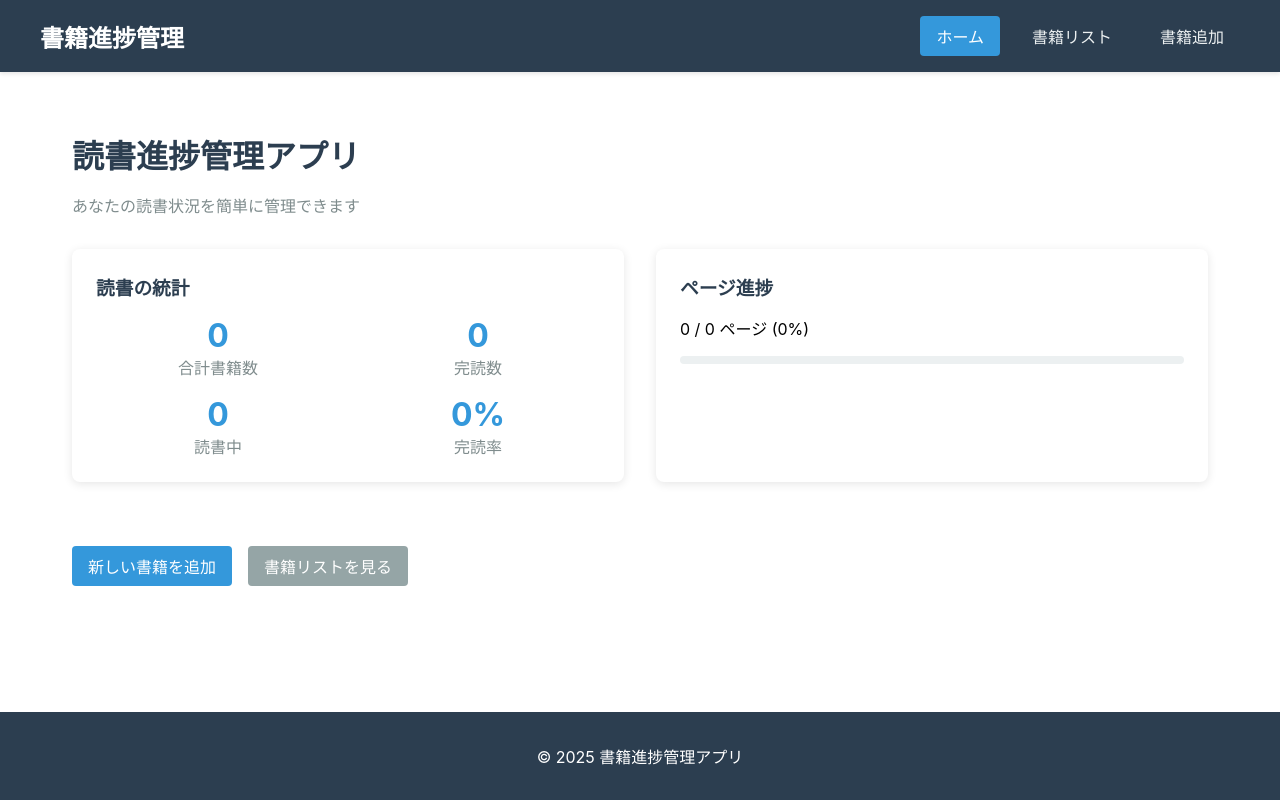
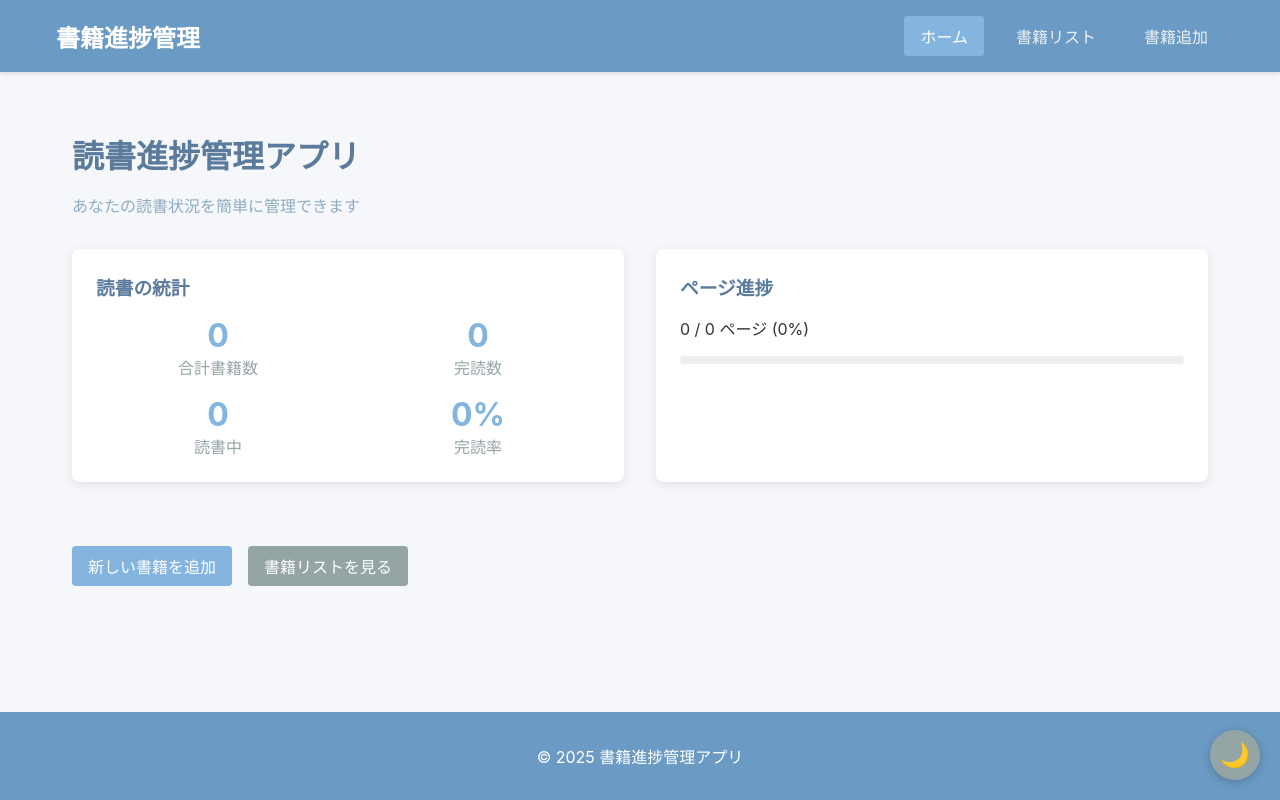
Before and after one commit to gaotoast/vibe-learning, a React (Create React App) app in the folder books-progress-app/: page / in a window 1280 px wide. Built offline with nearby package versions, Linux system fonts and the light colour scheme.

Commit message:
ダークモード機能を実装

```diff
--- a/books-progress-app/src/App.css
+++ b/books-progress-app/src/App.css
@@ -1,5 +1,79 @@
 /* Generated by Copilot */
+
+/* カラー変数の定義 */
+:root {
+  /* ライトモードのデフォルト色 */
+  --background-color: #f5f7fa;
+  --text-color: #333;
+  --header-color: #6b9ac4;
+  --active-link-color: #84b4e0;
+  --title-color: #5b7b9c;
+  --subtitle-color: #8facc0;
+  --card-bg-color: #ffffff;
+  --card-shadow: 0 2px 10px rgba(0, 0, 0, 0.1);
+  --button-primary: #84b4e0;
+  --button-primary-hover: #6b9ac4;
+  --button-secondary: #95a5a6;
+  --button-secondary-hover: #7f8c8d;
+  --button-danger: #e74c3c;
+  --button-danger-hover: #c0392b;
+  --status-reading: #84b4e0;
+  --status-completed: #97d1a9;
+  --progress-bar-bg: #ecf0f1;
+  --progress-bar-fill: #84b4e0;
+  --muted-text: #95a5a6;
+  --form-bg: #ffffff;
+  --input-border: #ddd;
+  --success-bg: #d4edda;
+  --success-text: #155724;
+  --error-bg: #f8d7da;
+  --error-text: #721c24;
+  --stat-value: #84b4e0;
+  --footer-color: #6b9ac4;
+  --memo-bg: #f9f9f9;
+}
+
+/* ダークモードの色設定 */
+@media (prefers-color-scheme: dark) {
+  :root {
+    --background-color: #1a1a2e;
+    --text-color: #e6e6e6;
+    --header-color: #3a4f7a;
+    --active-link-color: #5a73a8;
+    --title-color: #84b4e0;
+    --subtitle-color: #6b9ac4;
+    --card-bg-color: #2a2a42;
+    --card-shadow: 0 2px 10px rgba(0, 0, 0, 0.3);
+    --button-primary: #5a73a8;
+    --button-primary-hover: #3a4f7a;
+    --button-secondary: #566573;
+    --button-secondary-hover: #435160;
+    --button-danger: #c0392b;
+    --button-danger-hover: #922b21;
+    --status-reading: #5a73a8;
+    --status-completed: #5fb27e;
+    --progress-bar-bg: #444;
+    --progress-bar-fill: #5a73a8;
+    --muted-text: #a9a9b3;
+    --form-bg: #2a2a42;
+    --input-border: #444;
+    --success-bg: #204229;
+    --success-text: #8ed492;
+    --error-bg: #4f1a1b;
+    --error-text: #e6a0a2;
+    --stat-value: #84b4e0;
+    --footer-color: #3a4f7a;
+    --memo-bg: #2f2f3f;
+  }
+}
+
 /* アプリ全体のレイアウト */
+body {
+  background-color: var(--background-color);
+  color: var(--text-color);
+  transition: background-color 0.3s, color 0.3s;
+}
+
 .App {
   min-height: 100vh;
   display: flex;
@@ -8,7 +82,7 @@
 
 /* ヘッダー */
 .header {
-  background-color: #2c3e50;
+  background-color: var(--header-color);
   padding: 1rem;
   color: white;
   box-shadow: 0 2px 4px rgba(0, 0, 0, 0.1);
@@ -60,7 +134,7 @@
 }
 
 .nav-links a.active {
-  background-color: #3498db;
+  background-color: var(--active-link-color);
   color: white;
 }
 
@@ -76,7 +150,7 @@
 
 /* フッター */
 .footer {
-  background-color: #2c3e50;
+  background-color: var(--footer-color);
   color: white;
   text-align: center;
   padding: 1rem;
@@ -87,11 +161,11 @@
 .page-title {
   font-size: 2rem;
   margin-bottom: 0.5rem;
-  color: #2c3e50;
+  color: var(--title-color);
 }
 
 .page-subtitle {
-  color: #7f8c8d;
+  color: var(--subtitle-color);
   margin-bottom: 2rem;
 }
 
@@ -103,22 +177,22 @@
 }
 
 .book-card {
-  background-color: white;
+  background-color: var(--card-bg-color);
   border-radius: 8px;
-  box-shadow: 0 2px 10px rgba(0, 0, 0, 0.1);
+  box-shadow: var(--card-shadow);
   padding: 1.5rem;
-  transition: transform 0.2s;
+  transition: transform 0.2s, background-color 0.3s, box-shadow 0.3s;
 }
 
 .book-card:hover {
   transform: translateY(-5px);
-  box-shadow: 0 5px 15px rgba(0, 0, 0, 0.1);
+  box-shadow: 0 5px 15px rgba(0, 0, 0, 0.2);
 }
 
 .book-title {
   font-size: 1.25rem;
   margin: 0 0 0.5rem;
-  color: #2c3e50;
+  color: var(--title-color);
 }
 
 .book-author {
@@ -136,12 +210,12 @@
 }
 
 .status-reading {
-  background-color: #3498db;
+  background-color: var(--status-reading);
   color: white;
 }
 
 .status-completed {
-  background-color: #2ecc71;
+  background-color: var(--status-completed);
   color: white;
 }
 
@@ -151,7 +225,7 @@
 
 .progress-bar {
   height: 8px;
-  background-color: #ecf0f1;
+  background-color: var(--progress-bar-bg);
   border-radius: 4px;
   overflow: hidden;
   margin-top: 0.5rem;
@@ -159,9 +233,9 @@
 
 .progress-fill {
   height: 100%;
-  background-color: #3498db;
+  background-color: var(--progress-bar-fill);
   border-radius: 4px;
-  transition: width 0.3s;
+  transition: width 0.3s, background-color 0.3s;
 }
 
 .book-dates {
@@ -169,7 +243,7 @@
 }
 
 .text-muted {
-  color: #95a5a6;
+  color: var(--muted-text);
   font-size: 0.85rem;
   margin: 0.2rem 0;
 }
@@ -193,10 +267,11 @@
 }
 
 .book-memo {
-  background-color: #f9f9f9;
+  background-color: var(--memo-bg);
   padding: 1rem;
   border-radius: 4px;
   margin: 1rem 0;
+  transition: background-color 0.3s;
 }
 
 .book-memo p {
@@ -211,7 +286,7 @@
 
 /* ボタン */
 .btn {
-  background-color: #3498db;
+  background-color: var(--button-primary);
   color: white;
   border: none;
   padding: 0.5rem 1rem;
@@ -224,23 +299,23 @@
 }
 
 .btn:hover {
-  background-color: #2980b9;
+  background-color: var(--button-primary-hover);
 }
 
 .btn-secondary {
-  background-color: #95a5a6;
+  background-color: var(--button-secondary);
 }
 
 .btn-secondary:hover {
-  background-color: #7f8c8d;
+  background-color: var(--button-secondary-hover);
 }
 
 .btn-danger {
-  background-color: #e74c3c;
+  background-color: var(--button-danger);
 }
 
 .btn-danger:hover {
-  background-color: #c0392b;
+  background-color: var(--button-danger-hover);
 }
 
 .filter-buttons {
@@ -251,12 +326,13 @@
 
 /* フォーム */
 .form-container {
-  background-color: white;
+  background-color: var(--form-bg);
   padding: 2rem;
   border-radius: 8px;
-  box-shadow: 0 2px 10px rgba(0, 0, 0, 0.1);
+  box-shadow: var(--card-shadow);
   max-width: 600px;
   margin: 0 auto;
+  transition: background-color 0.3s, box-shadow 0.3s;
 }
 
 .form-group {
@@ -273,10 +349,13 @@
 .form-group textarea {
   width: 100%;
   padding: 0.75rem;
-  border: 1px solid #ddd;
+  border: 1px solid var(--input-border);
   border-radius: 4px;
   font-size: 1rem;
   box-sizing: border-box;
+  background-color: var(--card-bg-color);
+  color: var(--text-color);
+  transition: border-color 0.3s, background-color 0.3s, color 0.3s;
 }
 
 .form-group input.error,
@@ -295,19 +374,21 @@
 }
 
 .success-message {
-  background-color: #d4edda;
-  color: #155724;
+  background-color: var(--success-bg);
+  color: var(--success-text);
   padding: 1rem;
   margin-bottom: 1rem;
   border-radius: 4px;
+  transition: background-color 0.3s, color 0.3s;
 }
 
 .error-message {
-  background-color: #f8d7da;
-  color: #721c24;
+  background-color: var(--error-bg);
+  color: var(--error-text);
   padding: 1rem;
   margin-bottom: 1rem;
   border-radius: 4px;
+  transition: background-color 0.3s, color 0.3s;
 }
 
 .form-actions {
@@ -332,16 +413,17 @@
 }
 
 .stats-card {
-  background-color: white;
+  background-color: var(--card-bg-color);
   border-radius: 8px;
-  box-shadow: 0 2px 10px rgba(0, 0, 0, 0.1);
+  box-shadow: var(--card-shadow);
   padding: 1.5rem;
+  transition: background-color 0.3s, box-shadow 0.3s;
 }
 
 .stats-card h3 {
   margin-top: 0;
   margin-bottom: 1rem;
-  color: #2c3e50;
+  color: var(--title-color);
 }
 
 .stats-grid {
@@ -358,12 +440,12 @@
   font-size: 2rem;
   font-weight: bold;
   margin: 0;
-  color: #3498db;
+  color: var(--stat-value);
 }
 
 .stat-label {
   margin: 0;
-  color: #7f8c8d;
+  color: var(--muted-text);
 }
 
 .quick-actions {
@@ -383,18 +465,111 @@
 .empty-state {
   text-align: center;
   padding: 3rem;
-  background-color: white;
+  background-color: var(--card-bg-color);
   border-radius: 8px;
-  box-shadow: 0 2px 10px rgba(0, 0, 0, 0.1);
+  box-shadow: var(--card-shadow);
+  transition: background-color 0.3s, box-shadow 0.3s;
 }
 
 .empty-state h3 {
-  color: #2c3e50;
+  color: var(--title-color);
   margin-top: 0;
 }
 
 .loading-message {
   text-align: center;
   font-style: italic;
-  color: #7f8c8d;
+  color: var(--muted-text);
 }
+
+/* ダークモード切り替えボタン */
+.theme-toggle {
+  position: fixed;
+  bottom: 20px;
+  right: 20px;
+  background-color: var(--button-secondary);
+  color: white;
+  border: none;
+  width: 50px;
+  height: 50px;
+  border-radius: 50%;
+  display: flex;
+  align-items: center;
+  justify-content: center;
+  cursor: pointer;
+  box-shadow: 0 2px 10px rgba(0, 0, 0, 0.2);
+  z-index: 1000;
+  font-size: 1.5rem;
+  transition: background-color 0.2s, transform 0.1s;
+}
+
+.theme-toggle:hover {
+  background-color: var(--button-secondary-hover);
+}
+
+.theme-toggle:active {
+  transform: scale(0.95);
+}
+
+/* ダークモードの強制適用用クラス */
+.dark-mode {
+  --background-color: #1a1a2e;
+  --text-color: #e6e6e6;
+  --header-color: #3a4f7a;
+  --active-link-color: #5a73a8;
+  --title-color: #84b4e0;
+  --subtitle-color: #6b9ac4;
+  --card-bg-color: #2a2a42;
+  --card-shadow: 0 2px 10px rgba(0, 0, 0, 0.3);
+  --button-primary: #5a73a8;
+  --button-primary-hover: #3a4f7a;
+  --button-secondary: #566573;
+  --button-secondary-hover: #435160;
+  --button-danger: #c0392b;
+  --button-danger-hover: #922b21;
+  --status-reading: #5a73a8;
+  --status-completed: #5fb27e;
+  --progress-bar-bg: #444;
+  --progress-bar-fill: #5a73a8;
+  --muted-text: #a9a9b3;
+  --form-bg: #2a2a42;
+  --input-border: #444;
+  --success-bg: #204229;
+  --success-text: #8ed492;
+  --error-bg: #4f1a1b;
+  --error-text: #e6a0a2;
+  --stat-value: #84b4e0;
+  --footer-color: #3a4f7a;
+  --memo-bg: #2f2f3f;
+}
+
+.light-mode {
+  --background-color: #f5f7fa;
+  --text-color: #333;
+  --header-color: #6b9ac4;
+  --active-link-color: #84b4e0;
+  --title-color: #5b7b9c;
+  --subtitle-color: #8facc0;
+  --card-bg-color: #ffffff;
+  --card-shadow: 0 2px 10px rgba(0, 0, 0, 0.1);
+  --button-primary: #84b4e0;
+  --button-primary-hover: #6b9ac4;
+  --button-secondary: #95a5a6;
+  --button-secondary-hover: #7f8c8d;
+  --button-danger: #e74c3c;
+  --button-danger-hover: #c0392b;
+  --status-reading: #84b4e0;
+  --status-completed: #97d1a9;
+  --progress-bar-bg: #ecf0f1;
+  --progress-bar-fill: #84b4e0;
+  --muted-text: #95a5a6;
+  --form-bg: #ffffff;
+  --input-border: #ddd;
+  --success-bg: #d4edda;
+  --success-text: #155724;
+  --error-bg: #f8d7da;
+  --error-text: #721c24;
+  --stat-value: #84b4e0;
+  --footer-color: #6b9ac4;
+  --memo-bg: #f9f9f9;
+}
--- a/books-progress-app/src/App.js
+++ b/books-progress-app/src/App.js
@@ -1,5 +1,5 @@
 // Generated by Copilot
-import React from "react";
+import React, { useState, useEffect } from "react";
 import {
   BrowserRouter as Router,
   Routes,
@@ -14,6 +14,36 @@ import BookListPage from "./pages/BookListPage";
 import AddBookPage from "./pages/AddBookPage";
 
 function App() {
+  // テーマ状態の管理
+  const [isDarkMode, setIsDarkMode] = useState(false);
+
+  // ユーザーのシステム設定を確認
+  useEffect(() => {
+    const prefersDark = window.matchMedia(
+      "(prefers-color-scheme: dark)"
+    ).matches;
+    setIsDarkMode(prefersDark);
+
+    // ローカルストレージから以前の設定を取得
+    const savedTheme = localStorage.getItem("theme");
+    if (savedTheme) {
+      setIsDarkMode(savedTheme === "dark");
+    }
+  }, []);
+
+  // テーマの切り替え関数
+  const toggleTheme = () => {
+    const newTheme = !isDarkMode;
+    setIsDarkMode(newTheme);
+    localStorage.setItem("theme", newTheme ? "dark" : "light");
+    document.body.className = newTheme ? "dark-mode" : "light-mode";
+  };
+
+  // body要素にクラスを適用
+  useEffect(() => {
+    document.body.className = isDarkMode ? "dark-mode" : "light-mode";
+  }, [isDarkMode]);
+
   return (
     <Router>
       <div className="App">
@@ -48,12 +78,24 @@ function App() {
             <Route path="/" element={<HomePage />} />
             <Route path="/books" element={<BookListPage />} />
             <Route path="/add" element={<AddBookPage />} />
-          </Routes>
+          </Routes>{" "}
         </main>
 
         <footer className="footer">
           <p>&copy; {new Date().getFullYear()} 書籍進捗管理アプリ</p>
         </footer>
+
+        {/* ダークモード切り替えボタン */}
+        <button
+          className="theme-toggle"
+          onClick={toggleTheme}
+          aria-label="テーマ切り替え"
+          title={
+            isDarkMode ? "ライトモードに切り替え" : "ダークモードに切り替え"
+          }
+        >
+          {isDarkMode ? "☀️" : "🌙"}
+        </button>
       </div>
     </Router>
   );
--- a/books-progress-app/src/index.css
+++ b/books-progress-app/src/index.css
@@ -1,13 +1,20 @@
 body {
   margin: 0;
-  font-family: -apple-system, BlinkMacSystemFont, 'Segoe UI', 'Roboto', 'Oxygen',
-    'Ubuntu', 'Cantarell', 'Fira Sans', 'Droid Sans', 'Helvetica Neue',
+  font-family: -apple-system, BlinkMacSystemFont, "Segoe UI", "Roboto", "Oxygen",
+    "Ubuntu", "Cantarell", "Fira Sans", "Droid Sans", "Helvetica Neue",
     sans-serif;
   -webkit-font-smoothing: antialiased;
   -moz-osx-font-smoothing: grayscale;
+  transition: background-color 0.3s, color 0.3s;
 }
 
 code {
-  font-family: source-code-pro, Menlo, Monaco, Consolas, 'Courier New',
+  font-family: source-code-pro, Menlo, Monaco, Consolas, "Courier New",
     monospace;
 }
+
+/* 基本的なテーマ対応 */
+* {
+  box-sizing: border-box;
+  transition: background-color 0.3s, color 0.3s, border-color 0.3s;
+}
```
